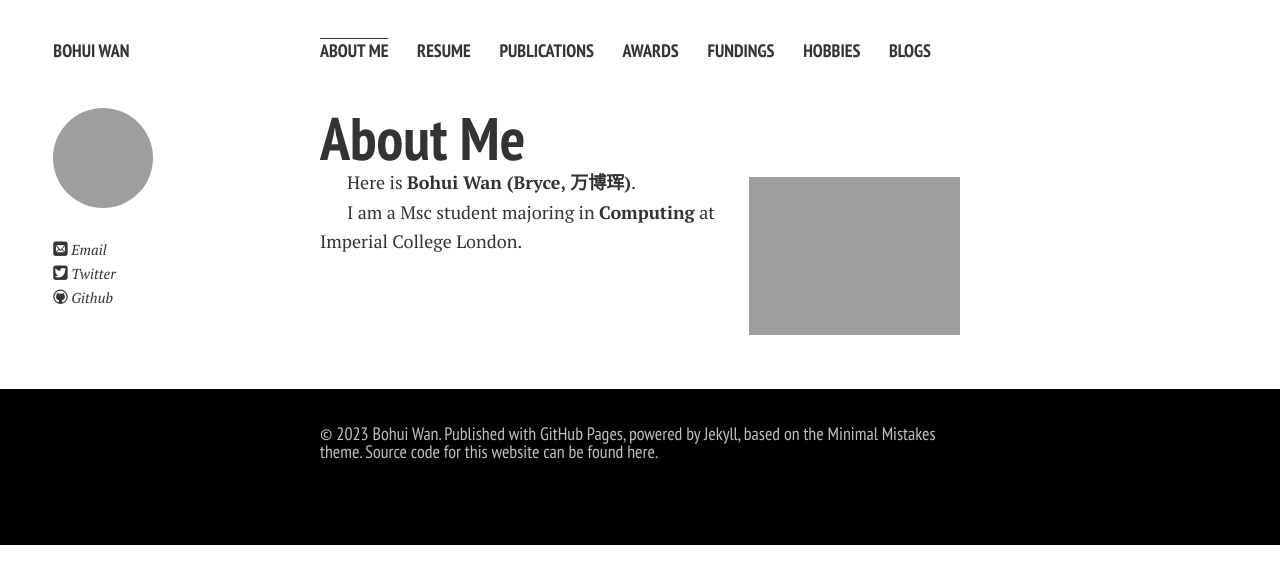
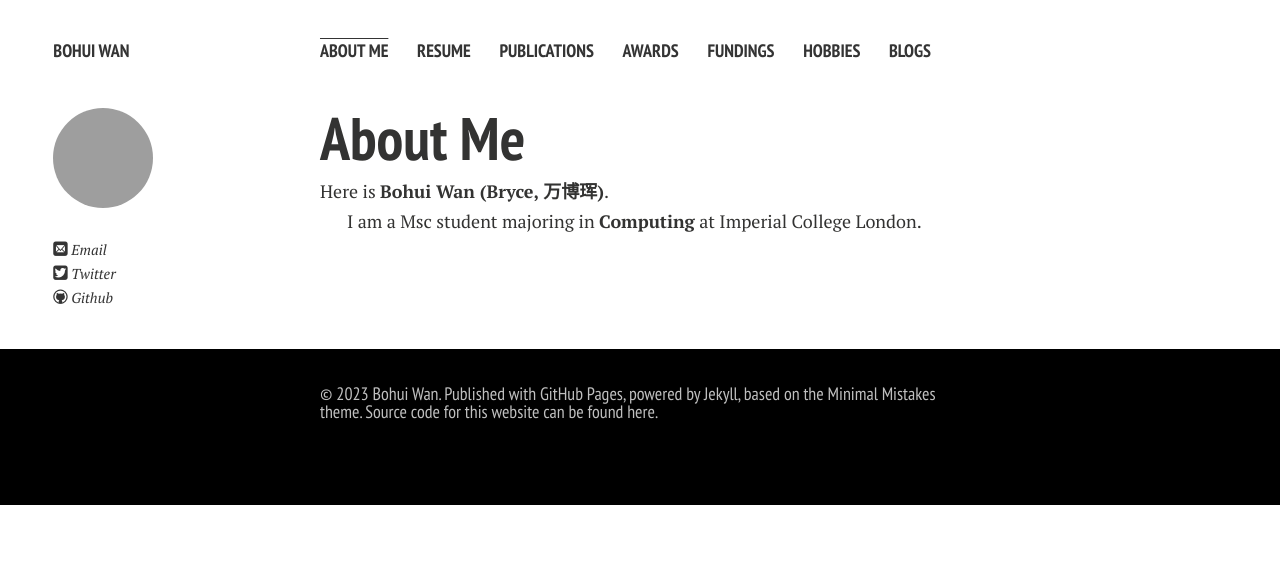
Before and after one commit to Brycewan/Brycewan.github.io, a Jekyll site: the page built from index.md, in a window 1280 px wide. Shown: the top 584 px of the page. Built offline with Jekyll 4.4.1, drawn with Linux system fonts in a browser that asks for light colours; nearby versions of some CDN libraries; comment, search, counter and statistics services are not loaded; a style sheet for code colours, icons or effects is not loaded; our own code applies the rules of GitHub Pages for plain Markdown files.

Commit message:
Update index.md

```diff
--- a/index.md
+++ b/index.md
@@ -4,8 +4,6 @@ layout: page
 
 # About Me
 
-<img src="https://caihanlin.com/caihanlin.jpg" class="floatpic" width="360" height="480">
-
 Here is **Bohui Wan (Bryce, 万博珲)**.
 
 I am a Msc student majoring in **Computing** at Imperial College London.
```
